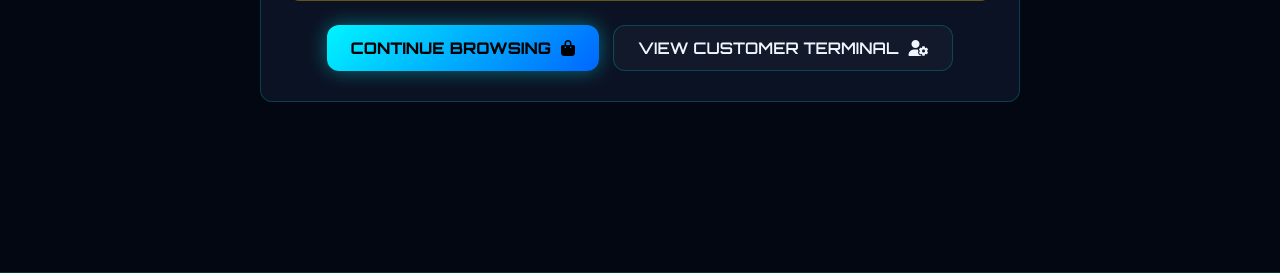
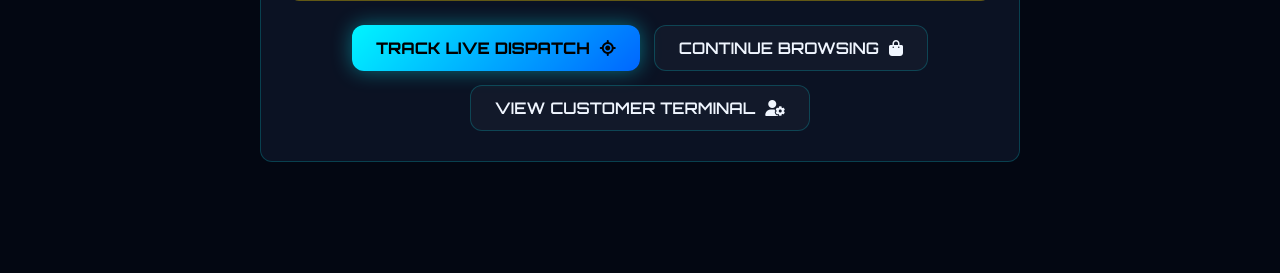
Before and after one commit to Iksura-Thilakarathna/YasIX-Store, a PHP site: template views/checkout/success.php in a window 1280 px wide. Shown: the part 1047-1320 px from the top of the page. Run offline with PHP 8.4, Linux system fonts and the light colour scheme; the template is opened without the code that fills it: most values are stand-ins (such as "Sample title", 1, 10 or a date in 2020); data that the repository does not hold is empty.

Commit message:
feat: integrate shopping cart and checkout experience

```diff
--- a/views/cart/index.php
+++ b/views/cart/index.php
@@ -50,7 +50,11 @@
           <div class="account-card" style="display: flex; gap: 20px; align-items: center; padding: 20px; flex-wrap: wrap;">
             <!-- Product Icon / Image -->
             <div style="width: 80px; height: 80px; background: rgba(3, 7, 18, 0.8); border: 1px solid var(--border); border-radius: 8px; display: flex; align-items: center; justify-content: center; font-size: 2rem; color: var(--cyan); flex-shrink: 0;">
-              <i class="fa-solid <?= e($item['category_icon']) ?>"></i>
+              <?php if (!empty($item['primary_image'])): ?>
+                <img src="<?= e($item['primary_image']) ?>" alt="<?= e($item['product_name']) ?>" style="max-width: 100%; max-height: 100%; object-fit: contain;">
+              <?php else: ?>
+                <i class="fa-solid <?= e($item['category_icon']) ?>"></i>
+              <?php endif; ?>
             </div>
 
             <!-- Product Info -->
--- a/views/checkout/success.php
+++ b/views/checkout/success.php
@@ -90,7 +90,10 @@
     </div>
 
     <div style="display: flex; gap: 14px; justify-content: center; flex-wrap: wrap;">
-      <a href="/products" class="btn-primary" style="padding: 12px 24px;">
+      <a href="/orders/<?= e($order['order_number']) ?>/track" class="btn-primary" style="padding: 12px 24px; background: linear-gradient(135deg, var(--cyan), var(--blue));">
+        TRACK LIVE DISPATCH <i class="fa-solid fa-location-crosshairs"></i>
+      </a>
+      <a href="/products" class="btn-secondary" style="padding: 12px 24px;">
         CONTINUE BROWSING <i class="fa-solid fa-bag-shopping"></i>
       </a>
       <a href="/account" class="btn-secondary" style="padding: 12px 24px;">
```
